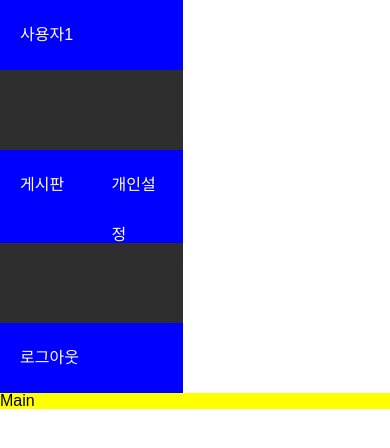
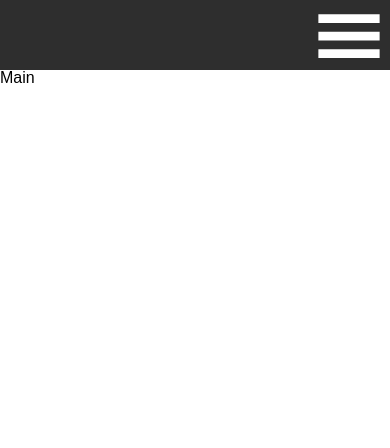
Before and after one commit to ebchoi/chart-and-board, a React (Create React App) app: page / in a window 390 px wide. Shown: the top 448 px of the page. Built offline with nearby package versions, Linux system fonts and the light colour scheme.

Commit message:
Add: 모바일 및 태블렛 사이드바 반응형 구현
- 모바일 및 태블렛 스크린에서는 사이드바가 위에 메뉴바가 되도록
- 메뉴 리스트가 햄버거 버튼으로 클릭시 열리도록
- 호버시 메뉴별 배경 색으로 표시

```diff
--- a/src/components/Sidebar.components.js
+++ b/src/components/Sidebar.components.js
@@ -1,25 +1,34 @@
+import { useState } from "react";
 import { Link } from "react-router-dom";
 import styled from "styled-components";
+import { GiHamburgerMenu } from "react-icons/gi";
+import { IoCloseSharp } from "react-icons/io5";
+
 import { colors, device } from "../styles/Theme";
 
 export const Sidebar = () => {
+  const [navOpen, setNavOpen] = useState(false);
+
+  function toggleMenu() {
+    setNavOpen(!navOpen);
+  }
+
   return (
-    <SidebarContainer>
+    <SidebarContainer navOpen={navOpen}>
+      <MenuButton navOpen={navOpen} onClick={toggleMenu}>
+        {navOpen ? <IoCloseSharp /> : <GiHamburgerMenu />}
+      </MenuButton>
       <NavList>
-        <NavItem>
+        <NavItem navOpen={navOpen}>
           <Link to="/">사용자1</Link>
         </NavItem>
-      </NavList>
-      <NavList>
-        <NavItem>
+        <NavItem navOpen={navOpen}>
           <Link to="/board">게시판</Link>
         </NavItem>
-        <NavItem>
+        <NavItem navOpen={navOpen}>
           <Link to="#">개인설정</Link>
         </NavItem>
-      </NavList>
-      <NavList>
-        <NavItem>
+        <NavItem navOpen={navOpen}>
           <Link to="#">로그아웃</Link>
         </NavItem>
       </NavList>
@@ -28,40 +37,79 @@ export const Sidebar = () => {
 };
 
 const SidebarContainer = styled.nav`
-  width: 100px;
-  min-width: fit-content;
+  height: ${({ navOpen }) => (navOpen ? "100vh" : "70px")};
   display: flex;
   flex-direction: column;
-  gap: 80px;
+  align-items: flex-end;
   background-color: ${colors.darkgray};
+
+  ${device.desktop} {
+    width: 100px;
+    min-width: fit-content;
+    height: 100vh;
+    gap: 80px;
+    background-color: ${colors.darkgray};
+    color: ${colors.white};
+    transition: width 0.8s ease;
+
+    &:hover {
+      width: 300px;
+    }
+  }
+`;
+const MenuButton = styled.button`
+  background-color: transparent;
+  border: none;
   color: ${colors.white};
-  transition: width 0.8s ease;
 
-  &:hover {
-    width: 300px;
+  svg {
+    width: 70px;
+    height: 70px;
+    color: ${colors.white};
+  }
+
+  ${device.desktop} {
+    display: none;
   }
 `;
 
 const NavList = styled.ul`
+  display: ${({ navOpen }) => (navOpen ? "block" : "none")};
   width: 100%;
-  height: auto;
+  height: ${({ navOpen }) => (navOpen ? "100vh" : "0px")};
   display: flex;
-  background-color: blue;
+  flex-direction: column;
+  align-items: flex-end;
+  background-color: ${({ navOpen }) =>
+    navOpen ? colors.darkgray : "transparent"};
+  transition: all 1s ease;
+  z-index: 99;
 
   ${device.desktop} {
-    flex-direction: column;
+    display: block;
     align-items: center;
   }
 `;
 
 const NavItem = styled.li`
+  display: ${({ navOpen }) => (navOpen ? "block" : "none")};
   width: 100%;
+  color: ${colors.white};
 
   > a {
     padding: 10px 20px;
     width: 100%;
     height: 70px;
     display: inline-block;
+    text-align: end;
     line-height: 50px;
+
+    &:hover {
+      background-color: ${colors.hoverWhite};
+    }
+  }
+
+  ${device.desktop} {
+    display: block;
   }
 `;
--- a/src/containers/Layout.container.js
+++ b/src/containers/Layout.container.js
@@ -16,7 +16,8 @@ export const Layout = () => {
 
 const LayoutContainer = styled.div`
   width: 100%;
-  height: 100vh;
+  min-width: 375px;
+  height: fit-content;
   display: flex;
   flex-direction: column;
 
@@ -27,5 +28,4 @@ const LayoutContainer = styled.div`
 
 const ContentsArea = styled.div`
   width: 100%;
-  background-color: yellow;
 `;
--- a/src/styles/Theme.js
+++ b/src/styles/Theme.js
@@ -2,6 +2,7 @@ export const colors = {
   white: "#FFFFFF",
   black: "#000000",
   darkgray: "rgba(46,46,46,1)",
+  hoverWhite: "rgba(255,255,255,.2)",
 };
 
 export const deviceSizes = {
```
